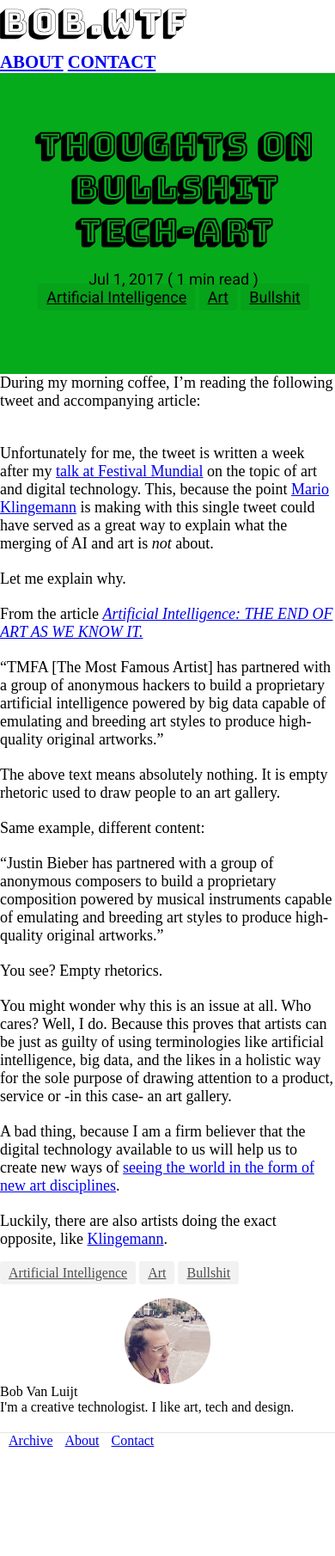
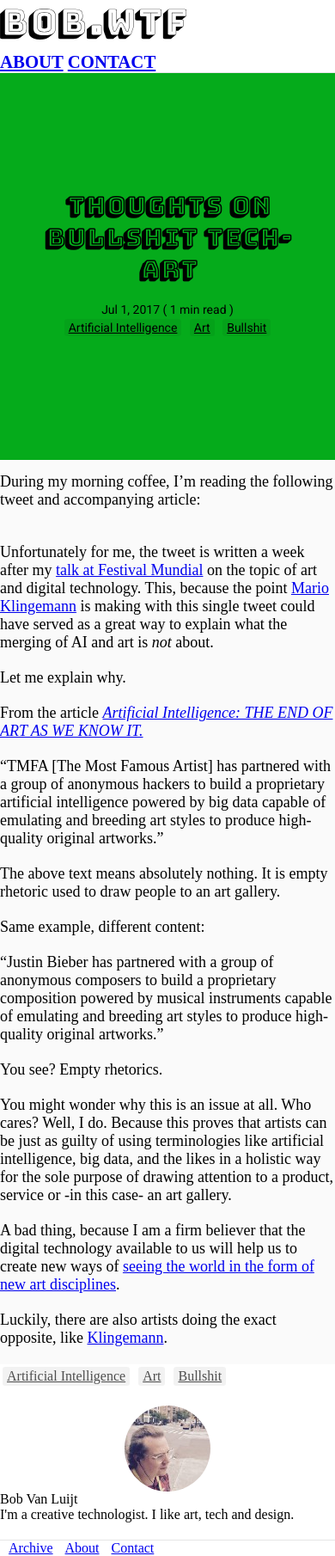
Before and after one commit to bobvanluijt/bobvanluijt.github.io, a Jekyll site: the page built from _posts/2017-07-01-thoughts-on-bullshit-tech-art.md, in a window 390 px wide. Shown: the whole page at 86% size. Built offline with Jekyll 4.4.1, drawn with Linux system fonts in a browser that asks for light colours; nearby versions of some CDN libraries; comment, search, counter and statistics services are not loaded; before the commit the page ends 1685 px from its top, so only the background shows below that.

Commit message:
#17 fixed tags and responsive issues

```diff
--- a/_layouts/post.html
+++ b/_layouts/post.html
@@ -36,7 +36,7 @@ layout: default
   </div>
 </div>
 <div class="container">
-  <div class="row">
+  <div class="row post_content">
     <div class="col-sm-10 offset-sm-1">
       <div class="post_page mt-2">
         {{ content }}
--- a/_sass/fatahdigital/post.scss
+++ b/_sass/fatahdigital/post.scss
@@ -71,13 +71,29 @@
     }
     p {
       font-family: Roboto,Helvetica,Arial,sans-serif;
+      @media only screen and (max-width: 767px) {
+        font-size: 14px;
+      }
     }
+  }
+}
+.post_content {
+  position: relative;
+  z-index: 100;
+  background: #fafafa;
+  padding-top: 15px;
+  margin-top: -100px;
+  @media only screen and (max-width: 1199px) {
+    margin-top: -75px;
+  }
+  @media only screen and (max-width: 767px) {
+    margin-top: 0;
   }
 }
 .latest_img {
   height: 350px;
   position: relative;
-  @media only screen and (max-width: 1024px) {
+  @media only screen and (max-width: 1199px) {
     font-size: 24px;
   }
   @media only screen and (max-width: 767px) {
@@ -97,11 +113,11 @@
     height: 100%;
     .latest_post_img_title {
       font-size: 50px;
-      @media only screen and (max-width: 768px) {
+      @media only screen and (max-width: 1199px) {
         font-size: 42px;
       }
       @media only screen and (max-width: 767px) {
-        font-size: 38px;
+        font-size: 28px;
       }
       @media only screen and (max-width: 320px) {
         font-size: 26px;
@@ -110,7 +126,7 @@
         font-size: 24px;
         display: block;
         padding-top: 20px;
-        @media only screen and (max-width: 1024px) {
+        @media only screen and (max-width: 1199px) {
           font-size: 20px;
         }
         @media only screen and (max-width: 767px) {
@@ -124,7 +140,7 @@
   }
   .latest_post_img_title {
     font-size: 52px;
-    @media only screen and (max-width: 768px) {
+    @media only screen and (max-width: 1199px) {
       font-size: 38px;
     }
     @media only screen and (max-width: 767px) {
@@ -135,7 +151,7 @@
     }
     small {
       font-size: 16px;
-      @media only screen and (max-width: 1024px) {
+      @media only screen and (max-width: 1199px) {
         font-size: 16px;
       }
       @media only screen and (max-width: 767px) {
@@ -148,20 +164,21 @@
   }
 }
 .single_img {
-  min-height: 450px;
+  min-height: 580px;
   @media only screen and (max-width: 767px) {
-    min-height: 350px;
+    min-height: 450px;
   }
   .post_img_title {
     max-width: 80%;
-    padding-left: 20%;
-    @media only screen and (max-width: 768px) {
-      max-width: 100%;
-      padding-left: 10%;
+    margin: auto;
+    left: 0;
+    right: 0;
+    @media only screen and (max-width: 767px) {
+      max-width: 90%;
     }
   }
   .social_share_icons {
-    padding-top: 20px;
+    padding-top: 5px;
   }
 }
 .s_link {
@@ -199,6 +216,12 @@
   padding: 5px 10px;
   background: rgba(0,0,0,.05);
   border-radius: 3px;
+  display: inline-block;
+  margin: 5px;
+  @media only screen and (max-width: 767px) {
+    padding: 2px 5px;
+    margin: 3px;
+  }
 }
 .tag:hover {
   background: rgba(0,0,0,.10);
```
